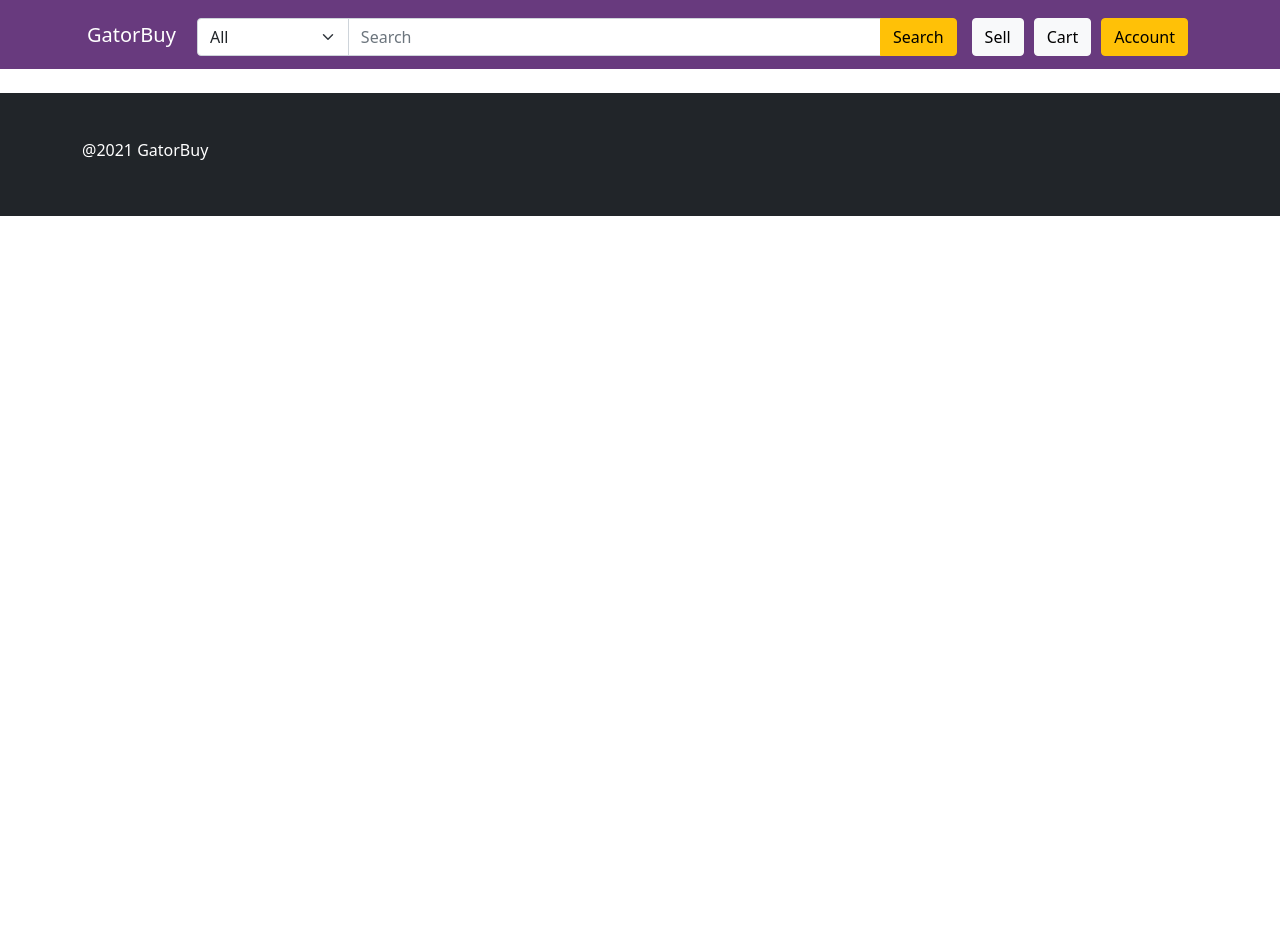
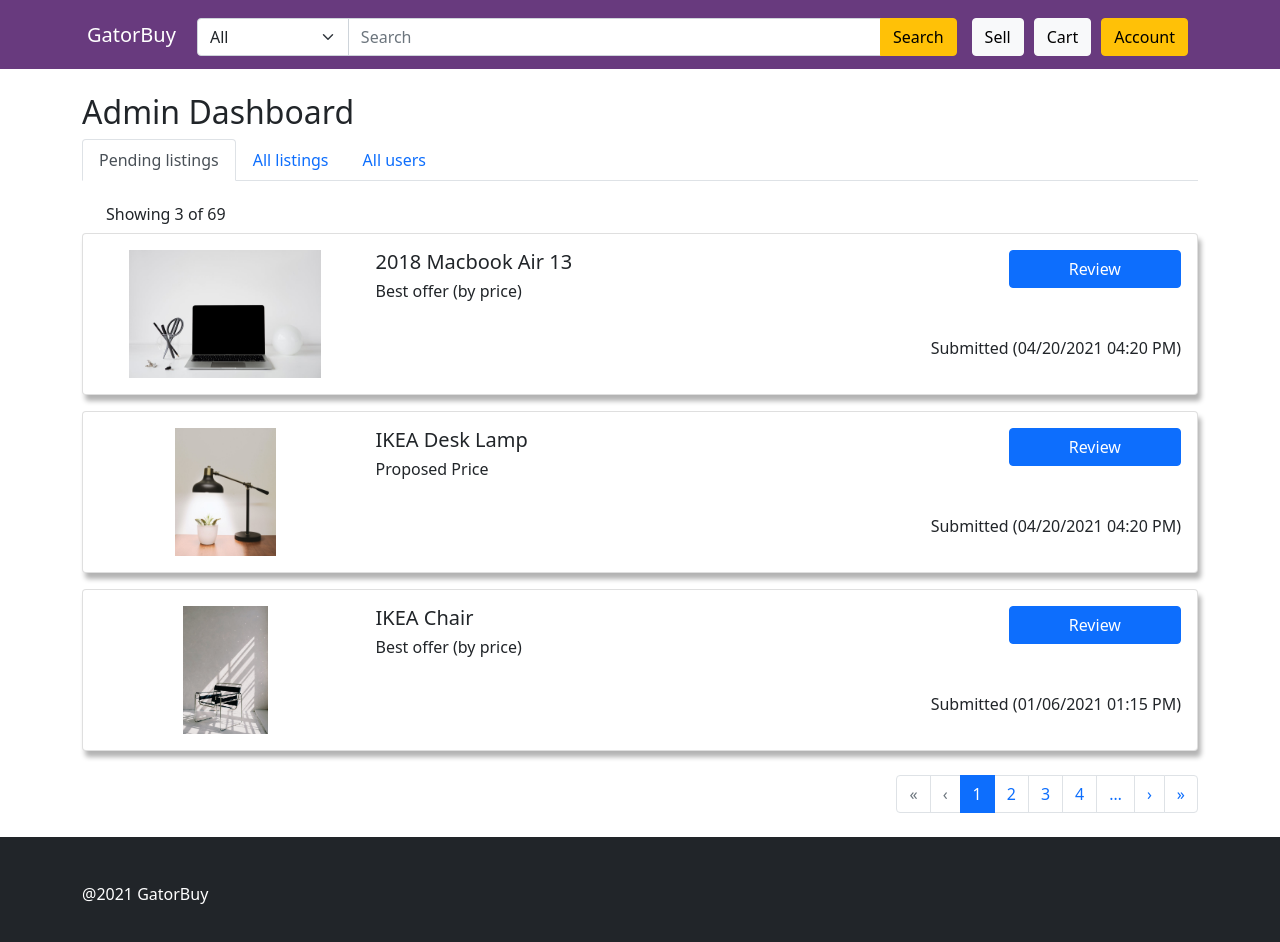
Before and after one commit to ohlesl1e/csc642-team11, a React (Create React App) app in the folder source/: page /admindashboard in a window 1280 px wide. Shown: the top 942 px of the page. Before the commit the page ends 800 px from the top, so only its background shows below. Built offline with nearby package versions, Linux system fonts and the light colour scheme.

Commit message:
admin login, admin dashboard (pending listing)

```diff
--- a/source/src/App.css
+++ b/source/src/App.css
@@ -1,5 +1,6 @@
 .App {
   text-align: left;
+  height: 100%;
 }
 
 .App-logo {
--- a/source/src/App.js
+++ b/source/src/App.js
@@ -13,23 +13,25 @@ import Registration from './pages/Registration';
 import Login from './pages/Login';
 import Checkout from './pages/Checkout';
 import Confirmation from './pages/Confirmation';
+import Admin from './pages/Admin';
 
 
 function App() {
     return (
-        <div className="App" style={{ height: '100vh' }}>
+        <div className="App">
             <Header />
             <Routes>
                 <Route exact path='/' element={<Home />} />
                 <Route path='/Search' element={<Search />} />
                 <Route path='/Result' element={<Result />} />
                 <Route path='/Registration' element={<Registration />} />
-                <Route path='/Login' element={<Login />} />
+                <Route path='/Login' element={<Login role='user' />} />
                 <Route path='/checkout' element={<Checkout />} />
                 <Route path='/confirmation' element={<Confirmation />} />
-                <Route path='/notadmin' element={<Login />} />
+                <Route path='/notadmin' element={<Login role='admin' />} />
                 <Route path='/seller' element={<Seller />} />
                 <Route path='/listing' element={<Listing />} />
+                <Route path='/admindashboard' element={<Admin />} />
             </Routes>
             <Footer />
         </div>
--- a/source/src/index.css
+++ b/source/src/index.css
@@ -1,15 +1,15 @@
 html {
-  min-height: 100%;
+  height: 100%;
 }
 
 body {
-  margin: 0 auto;
+  margin: 0;
   font-family: -apple-system, BlinkMacSystemFont, 'Segoe UI', 'Roboto', 'Oxygen',
     'Ubuntu', 'Cantarell', 'Fira Sans', 'Droid Sans', 'Helvetica Neue',
     sans-serif;
   -webkit-font-smoothing: antialiased;
   -moz-osx-font-smoothing: grayscale;
-  min-height: 100vh;
+  height: 100vh;
 }
 
 code {
--- /dev/null
+++ b/source/src/pages/Admin.js
@@ -0,0 +1,22 @@
+import React from 'react'
+import { Container, Tabs, Tab } from 'react-bootstrap'
+import PendingListing from './PendingListing'
+
+function Admin() {
+    return (
+        <div>
+            <Container>
+                <h2 className='mt-4'>Admin Dashboard</h2>
+                <Tabs defaultActiveKey='pending listing'>
+                    <Tab eventKey='pending listing' title='Pending listings'>
+                        <PendingListing />
+                    </Tab>
+                    <Tab eventKey='all listing' title='All listings'></Tab>
+                    <Tab eventKey='all users' title='All users'></Tab>
+                </Tabs>
+            </Container>
+        </div>
+    )
+}
+
+export default Admin
--- a/source/src/pages/Checkout.js
+++ b/source/src/pages/Checkout.js
@@ -18,14 +18,14 @@ export default function Checkout() {
                                 <Form.Label>*Name</Form.Label>
                                 <Form.Control
                                     placeholder='Enter your name'
-                                    type='name' />
+                                    type='name' style={{ border: '2px solid black', borderRadius: '20px' }} />
                             </Form.Group>
 
                             <Form.Group className='mb-3'>
                                 <Form.Label>*SF State Email</Form.Label>
                                 <Form.Control
                                     placeholder='Enter your SF State email'
-                                    type='email'
+                                    type='email' style={{ border: '2px solid black', borderRadius: '20px' }}
                                 />
                             </Form.Group>
 
@@ -33,13 +33,13 @@ export default function Checkout() {
                                 <Form.Label>*Phone</Form.Label>
                                 <Form.Control
                                     placeholder='Enter your phone number'
-                                    type='tele'
+                                    type='tele' style={{ border: '2px solid black', borderRadius: '20px' }}
                                 />
                             </Form.Group>
 
                             <Form.Group className='mb-3'>
                                 <Form.Label>*Pickup location</Form.Label>
-                                <Form.Select>
+                                <Form.Select style={{ border: '2px solid black', borderRadius: '20px' }}>
                                     <option value=''>Choose...</option>
                                     <option>Baseball Field</option>
                                     <option>Cox Stadium</option>
@@ -58,7 +58,7 @@ export default function Checkout() {
                             <Form.Label>*Pickup time</Form.Label>
                             <Row>
                                 <Form.Group as={Col} className='mb-3'>
-                                    <Form.Select>
+                                    <Form.Select style={{ border: '2px solid black', borderRadius: '20px' }}>
                                         <option value=''>Choose...</option>
                                         <option>01:00</option><option>01:30</option>
                                         <option>02:00</option><option>02:30</option>
@@ -75,7 +75,7 @@ export default function Checkout() {
                                     </Form.Select>
                                 </Form.Group>
                                 <Form.Group as={Col} className='mb-3'>
-                                    <Form.Select>
+                                    <Form.Select style={{ border: '2px solid black', borderRadius: '20px' }}>
                                         <option>AM</option>
                                         <option>PM</option>
                                     </Form.Select>
--- a/source/src/pages/Footer.js
+++ b/source/src/pages/Footer.js
@@ -3,7 +3,7 @@ import { Container } from 'react-bootstrap'
 
 function Footer() {
     return (
-        <div className='mt-4 p-5 bg-dark text-white'>
+        <div className='mt-4 p-5 bg-dark text-white' >
             <Container><h6>@2021 GatorBuy</h6></Container>
         </div>
     )
--- a/source/src/pages/Header.js
+++ b/source/src/pages/Header.js
@@ -42,7 +42,7 @@ function Header() {
                         <Nav className='nav-bar-element'>
                             <Button className='nav-bar-element' variant='light'>Sell</Button>
                             <Button className='nav-bar-element' variant='light' onClick={handleShow}>Cart</Button>
-                            <Button className='nav-bar-element' variant='warning'>Account</Button>
+                            <a href='/login'><Button className='nav-bar-element' variant='warning'>Account</Button></a>
                         </Nav>
                     </Navbar.Collapse>
                 </Container>
--- /dev/null
+++ b/source/src/pages/PendingListing.js
@@ -0,0 +1,85 @@
+import React from 'react'
+import { Card, Col, Row, Button, Image, Pagination } from 'react-bootstrap'
+
+function PendingListing() {
+    let active = 1
+    let items = [
+        <Pagination.First disabled />,
+        <Pagination.Prev disabled />,
+        <Pagination.Item key={1} active={1 === active}>1</Pagination.Item>,
+        <Pagination.Item key={2} active={2 === active}>2</Pagination.Item>,
+        <Pagination.Item key={3} active={3 === active}>3</Pagination.Item>,
+        <Pagination.Item key={4} active={4 === active}>4</Pagination.Item>,
+        <Pagination.Ellipsis />,
+        <Pagination.Next />,
+        <Pagination.Last />
+    ]
+    return (
+        <div style={{ minHeight: '50vh' }}>
+            <h6 className='ms-4 mt-4'>Showing 3 of 69</h6>
+            <Card className='mb-3' style={{ padding: '1rem', boxShadow: '3px 6px 5px rgba(0,0,0,.3)' }}>
+                <Row>
+                    <Col md={3}>
+                        <div style={{ width: '100%', height: '8rem' }}>
+                            <Image
+                                style={{ width: '100%', height: '100%', objectFit: 'contain' }}
+                                src={require('../images/laptop.jpeg').default}
+                            />
+                        </div>
+                    </Col>
+                    <Col md={5}>
+                        <h5>2018 Macbook Air 13</h5>
+                        <h6>Best offer (by price)</h6>
+                    </Col>
+                    <Col md={4} style={{ textAlign: 'right' }}>
+                        <Button style={{ width: '50%' }}>Review</Button>
+                        <p className='justify-content-right mt-5'>Submitted (04/20/2021 04:20 PM)</p>
+                    </Col>
+                </Row>
+            </Card>
+            <Card className='mb-3' style={{ padding: '1rem', boxShadow: '3px 6px 5px rgba(0,0,0,.3)' }}>
+                <Row>
+                    <Col md={3}>
+                        <div style={{ width: '100%', height: '8rem' }}>
+                            <Image
+                                style={{ width: '100%', height: '100%', objectFit: 'contain' }}
+                                src={require('../images/lamp.jpeg').default}
+                            />
+                        </div>
+                    </Col>
+                    <Col md={5}>
+                        <h5>IKEA Desk Lamp</h5>
+                        <h6>Proposed Price</h6>
+                    </Col>
+                    <Col md={4} style={{ textAlign: 'right' }}>
+                        <Button style={{ width: '50%' }}>Review</Button>
+                        <p className='justify-content-right mt-5'>Submitted (04/20/2021 04:20 PM)</p>
+                    </Col>
+                </Row>
+            </Card>
+            <Card className='mb-3' style={{ padding: '1rem', boxShadow: '3px 6px 5px rgba(0,0,0,.3)' }}>
+                <Row>
+                    <Col md={3}>
+                        <div style={{ width: '100%', height: '8rem' }}>
+                            <Image
+                                style={{ width: '100%', height: '100%', objectFit: 'contain' }}
+                                src={require('../images/chair.jpeg').default}
+                            />
+                        </div>
+                    </Col>
+                    <Col md={5}>
+                        <h5>IKEA Chair</h5>
+                        <h6>Best offer (by price)</h6>
+                    </Col>
+                    <Col md={4} style={{ textAlign: 'right' }}>
+                        <Button style={{ width: '50%' }}>Review</Button>
+                        <p className='justify-content-right mt-5'>Submitted (01/06/2021 01:15 PM)</p>
+                    </Col>
+                </Row>
+            </Card>
+            <Pagination className='mt-4 justify-content-end'>{items}</Pagination>
+        </div>
+    )
+}
+
+export default PendingListing
```
Also changed, not shown: source/src/pages/Login.js (+36 -11 lines).
